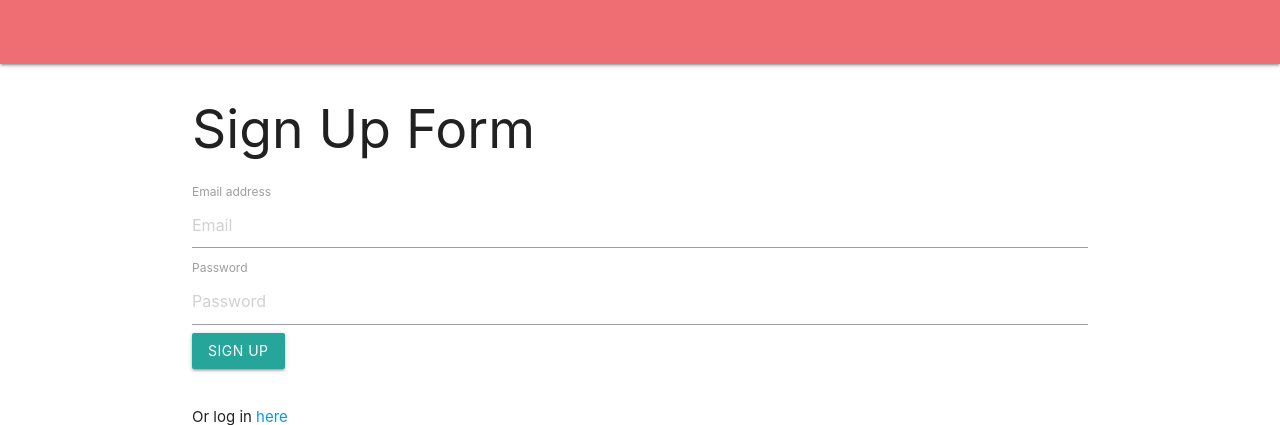
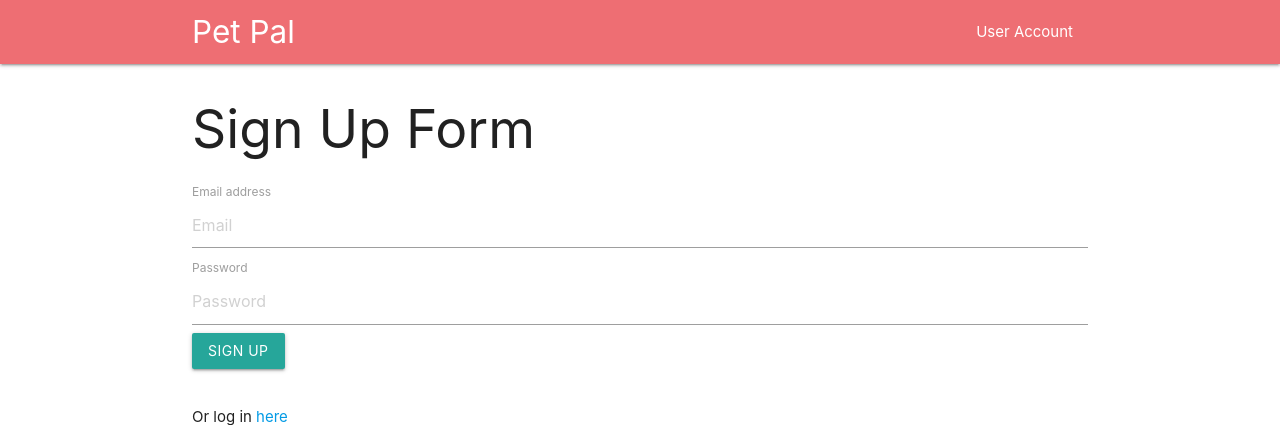
Before and after one commit to babco1kr/PetPals, a Node project: template views/signup.handlebars in a window 1280 px wide. Shown: the top 425 px of the page. Run offline with Node 20 templates, Linux system fonts and the light colour scheme; the template is opened without the code that fills it, so the values that code supplies are empty; some libraries are stand-ins or nearby versions.

Commit message:
navbar added to main, cleaned up pet.js

```diff
--- a/public/js/pet.js
+++ b/public/js/pet.js
@@ -1,17 +1,5 @@
 $(document).ready(function() {
-  //   var pet = $("#animal")
-  //     .find(":selected")
-  //     .val();
-  //   $.ajax("/search/" + pet, {
-  //     type: "GET"
-  //   }).then(function() {
-  //     console.log("petviews");
-  //     // Reload the page to get the updated list
-  //     location.reload();
-  //   });
-  // });
-
-  $('select').formSelect();
+  $("select").formSelect();
 
   $("#selectpetbtn").on("click", function(event) {
     event.preventDefault();
--- a/views/layouts/main.handlebars
+++ b/views/layouts/main.handlebars
@@ -15,10 +15,24 @@
 </head>
 
 <body>
+    <nav class="light-organge lighten-1" role="navigation">
+    <div class="nav-wrapper container"><a id="logo-container" href="#" class="brand-logo">Pet Pal</a>
+      <ul class="right hide-on-med-and-down">
+        <li><a href = "" id="users-account">User Account</a></li>
+      </ul>
+
+      <ul id="nav-mobile" class="sidenav">
+        <li id="user-account">User Account</li>
+      </ul>
+      <a href="" data-target="nav-mobile" class="sidenav-trigger"><i class="material-icons">menu</i></a>
+    </div>
+  </nav>
+
+
   {{{body}}}
   <script type = "text/javascript" src = "/js/materialize.min.js"></script>
     <script src = "/js/pet.js"></script>
-
+    <script src= "/js/members.js"></script>
 </body>
 
 
--- a/views/login.handlebars
+++ b/views/login.handlebars
@@ -1,9 +1,3 @@
-<nav class="navbar navbar-default">
-    <div class="container-fluid">
-      <div class="navbar-header">
-      </div>
-    </div>
-  </nav>
   <div class="container">
     <div class="row">
       <div class="col-md-6 col-md-offset-3">
--- a/views/signup.handlebars
+++ b/views/signup.handlebars
@@ -1,10 +1,4 @@
-<nav class="navbar navbar-default">
-    <div class="container-fluid">
-      <div class="navbar-header">
-      </div>
-    </div>
-  </nav>
-  <div class="container">
+<div class="container">
     <div class="row">
       <div class="col-md-6 col-md-offset-3">
         <h2>Sign Up Form</h2>
```
Also changed, not shown: views/index.handlebars (+1 -14 lines).
